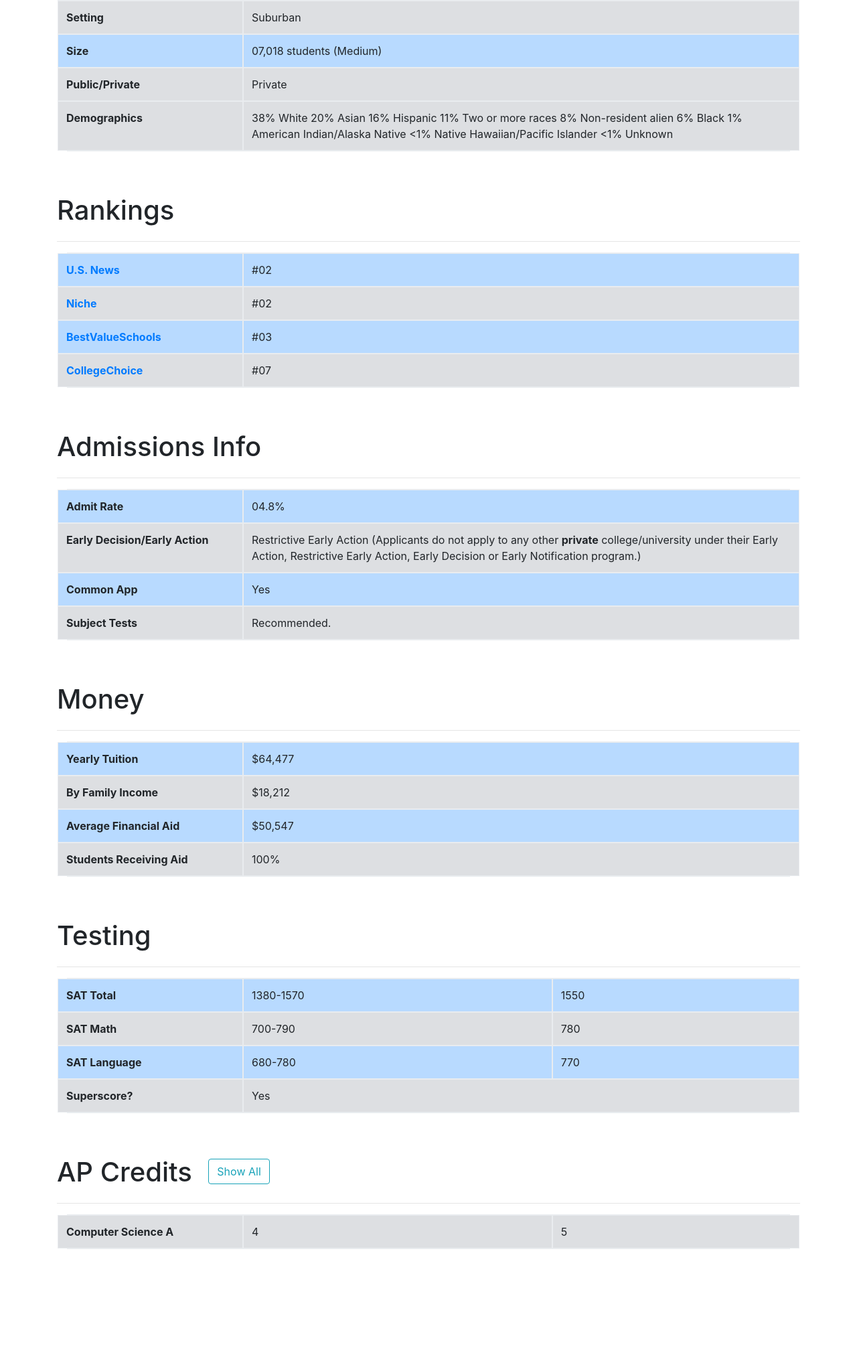
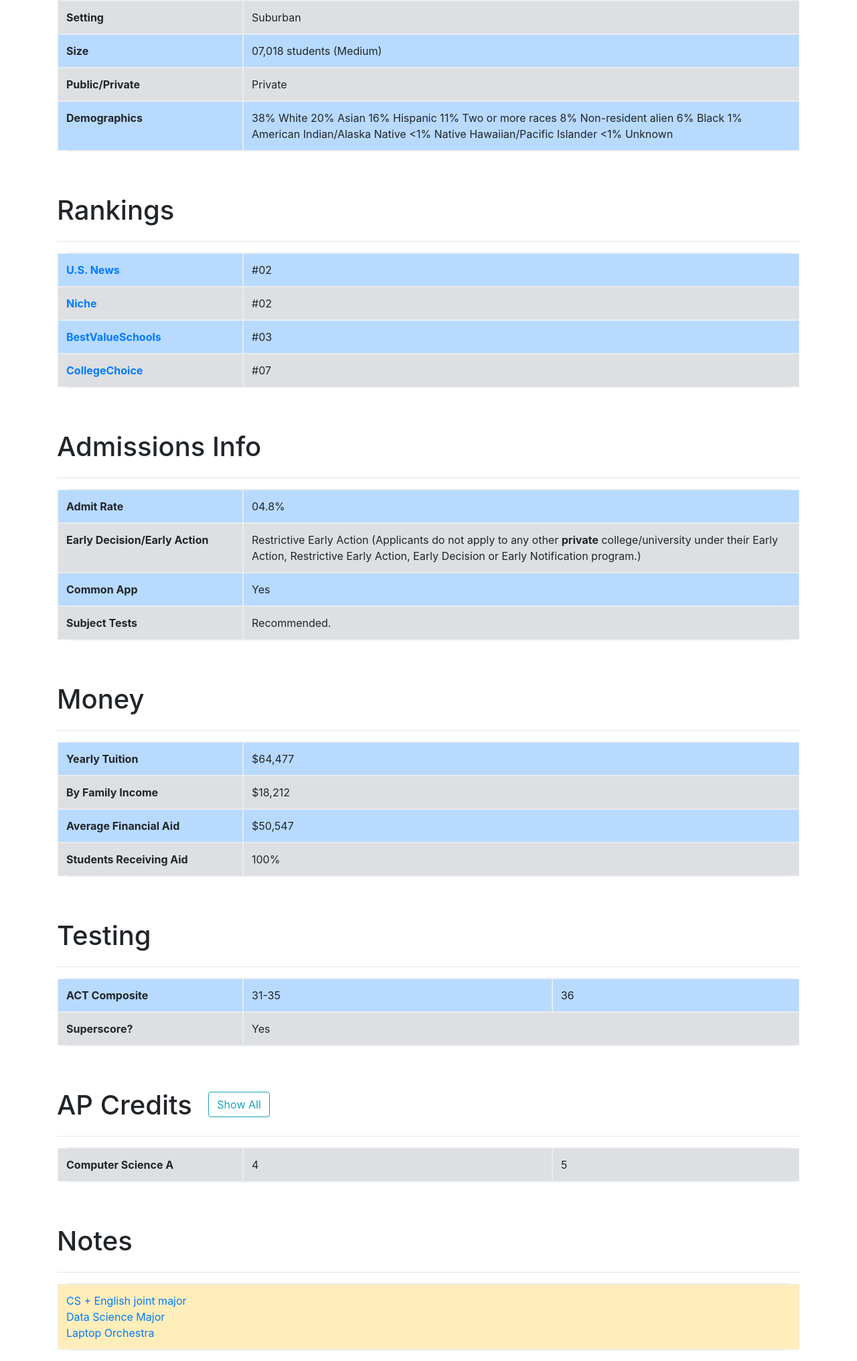
Before and after one commit to TheFirstQuestion/CollegeDataBoard, a Flask app: page /stanford in a window 1280 px wide. Shown: the part 447-2479 px from the top of the page at 67% size. Before the commit the page ends 2312 px from the top, so only its background shows below. Run offline with Flask 2, Linux system fonts and the light colour scheme; data comes from the database, SQL or seed files in the repository; some libraries are stand-ins or nearby versions.

Commit message:
add act, rename fields for clarification

```diff
--- a/buildDB.py
+++ b/buildDB.py
@@ -138,7 +138,9 @@ conn.execute('''INSERT INTO schools VALUES
 1% American Indian/Alaska Native
 <1% Native Hawaiian/Pacific Islander
 <1% Unknown",
-    "");
+    "<a href='https://english.stanford.edu/csenglish'>CS + English joint major</a><br>
+    <a href='https://mcs.stanford.edu/'>Data Science Major</a><br>
+    <a href='http://slork.stanford.edu/bio/'>Laptop Orchestra</a>");
 ''')
 
 
--- a/templates/college.html
+++ b/templates/college.html
@@ -31,9 +31,9 @@
         </tr>
         <tr class="row table-secondary">
           <th scope="row" class="col-3">Public/Private</th>
-          <td class="col-9">{{ data.pp }}</td>
+          <td class="col-9">{{ data.publicOrPrivate }}</td>
         </tr>
-        <tr class="row table-secondary">
+        <tr class="row table-primary">
           <th scope="row" class="col-3">Demographics</th>
           <td class="col-9">{{ data.demographics }}</td>
         </tr>
@@ -75,19 +75,19 @@
       <tbody>
         <tr class="row table-primary">
           <th scope="row" class="col-3">Admit Rate</th>
-          <td class="col-9">{{ data.rate }}</td>
+          <td class="col-9">{{ data.acceptanceRate }}</td>
         </tr>
         <tr class="row table-secondary">
           <th scope="row" class="col-3">Early Decision/Early Action</th>
-          <td class="col-9">{{ data.ED }}</td>
+          <td class="col-9">{{ data.earlyDecision }}</td>
         </tr>
         <tr class="row table-primary">
           <th scope="row" class="col-3">Common App</th>
-          <td class="col-9">{{ data.app }}</td>
+          <td class="col-9">{{ data.applicationType }}</td>
         </tr>
         <tr class="row table-secondary">
           <th scope="row" class="col-3">Subject Tests</th>
-          <td class="col-9">{{ data.st }}</td>
+          <td class="col-9">{{ data.subjectTests }}</td>
         </tr>
       </tbody>
     </table>
@@ -127,23 +127,13 @@
     <table class="table table-hover table-bordered table-responsive">
       <tbody>
         <tr class="row table-primary">
-          <th scope="row" class="col-3">SAT Total</th>
-          <td class="col-5">{{ data.SAT }}</td>
-          <td class="col-4">1550</td>
-        </tr>
-        <tr class="row table-secondary">
-          <th scope="row" class="col-3">SAT Math</th>
-          <td class="col-5">{{ data.SATm }}</td>
-          <td class="col-4">780</td>
-        </tr>
-        <tr class="row table-primary">
-          <th scope="row" class="col-3">SAT Language</th>
-          <td class="col-5">{{ data.SATl }}</td>
-          <td class="col-4">770</td>
+          <th scope="row" class="col-3">ACT Composite</th>
+          <td class="col-5">{{ data.act }}</td>
+          <td class="col-4">36</td>
         </tr>
         <tr class="row table-secondary">
           <th scope="row" class="col-3">Superscore?</th>
-          <td class="col-9">{{ data.super }}</td>
+          <td class="col-9">{{ data.superscore }}</td>
         </tr>
       </tbody>
     </table>
```
Also changed, not shown: templates/compare.html (+9 -13 lines), README.md (deleted), collegedataboard.db.
